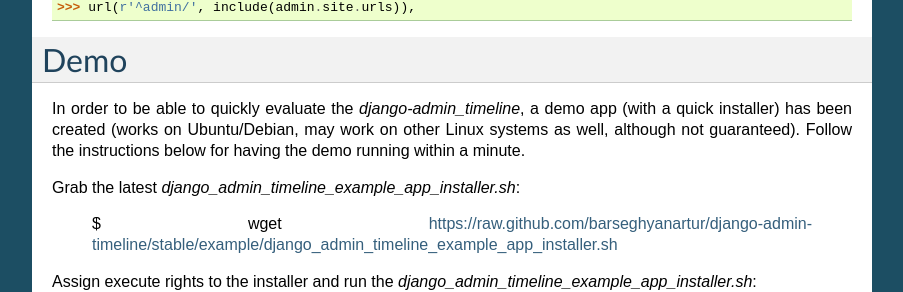
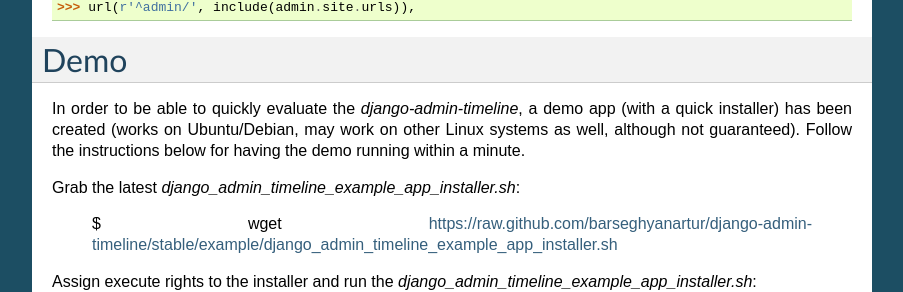
Before and after one commit to barseghyanartur/django-admin-timeline, a Sphinx documentation site: the page built from docs/index.rst, in a window 1280 px wide and 900 px high, scrolled down 965 px. Shown: the part 160-452 px from the top of the window, without its empty margins (198-1101 px from the left). Built offline with Sphinx 7.4.7, drawn with Linux system fonts in a browser that asks for light colours.

Commit message:
typo in docs

```diff
--- a/README.rst
+++ b/README.rst
@@ -53,7 +53,7 @@
 
 Demo
 ===============================================
-In order to be able to quickly evaluate the `django-admin_timeline`, a demo app (with a quick installer) has been
+In order to be able to quickly evaluate the `django-admin-timeline`, a demo app (with a quick installer) has been
 created (works on Ubuntu/Debian, may work on other Linux systems as well, although not guaranteed). Follow the
 instructions below for having the demo running within a minute.
 
--- a/docs/index.rst
+++ b/docs/index.rst
@@ -53,7 +53,7 @@
 
 Demo
 ===============================================
-In order to be able to quickly evaluate the `django-admin_timeline`, a demo app (with a quick installer) has been
+In order to be able to quickly evaluate the `django-admin-timeline`, a demo app (with a quick installer) has been
 created (works on Ubuntu/Debian, may work on other Linux systems as well, although not guaranteed). Follow the
 instructions below for having the demo running within a minute.
 
```
